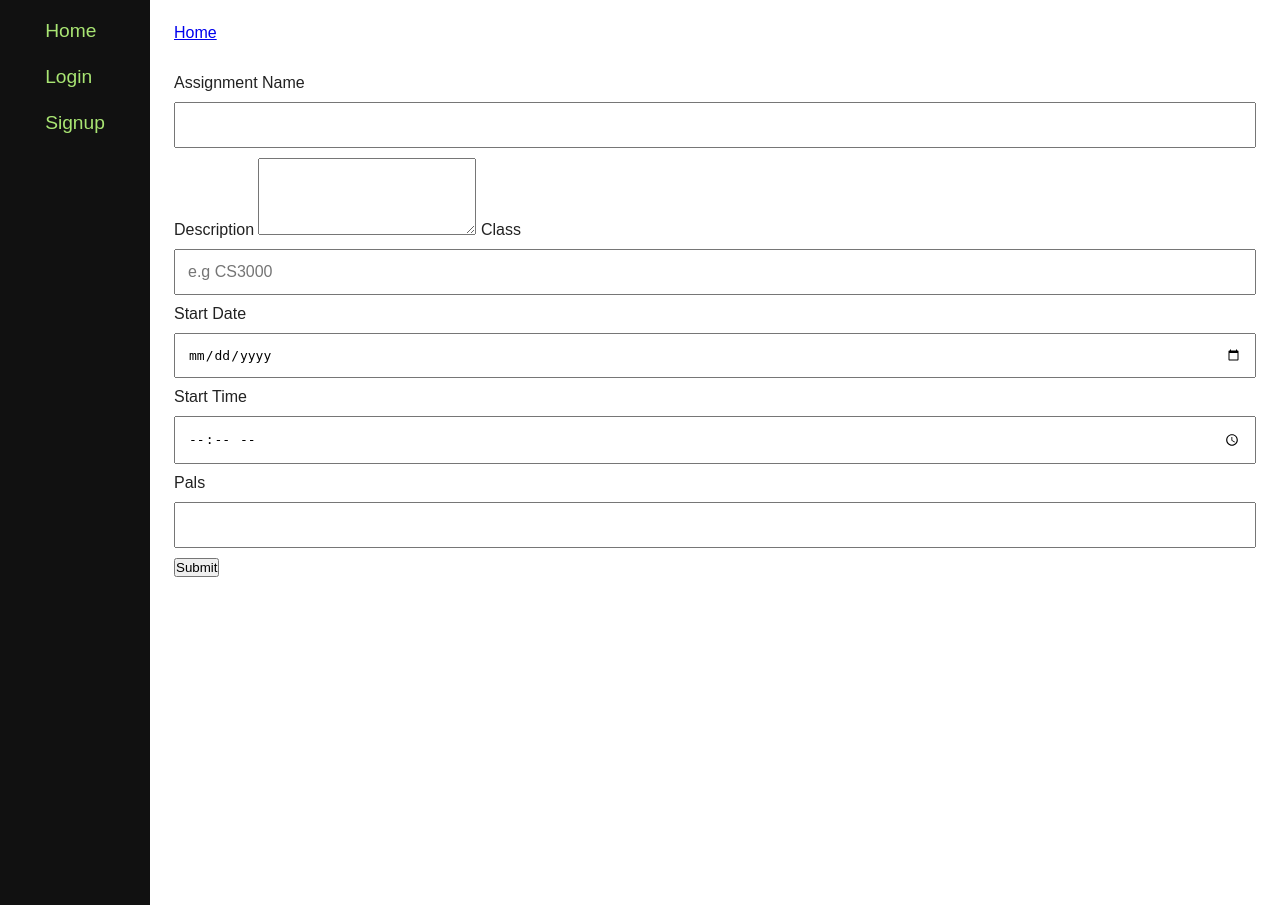
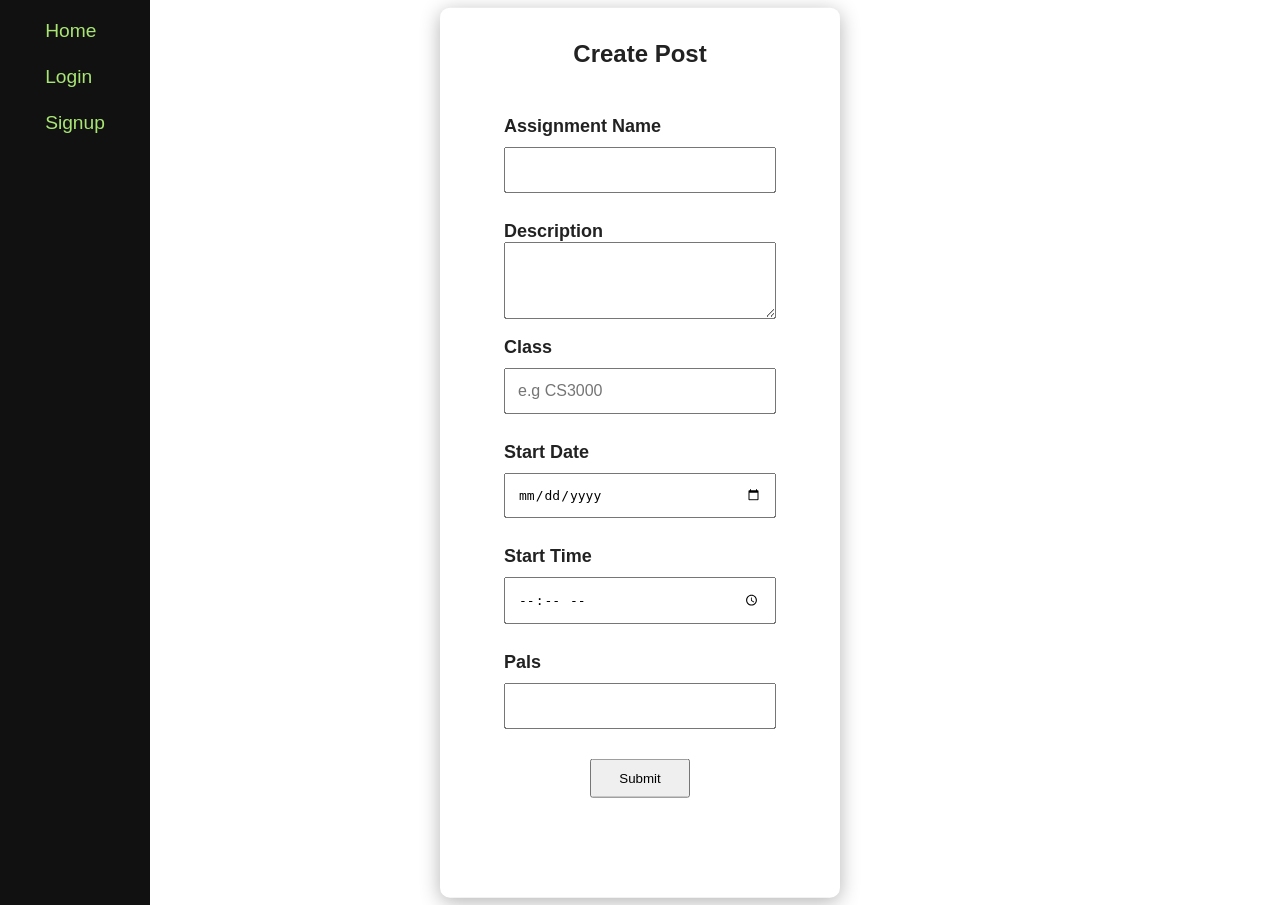
Before and after one commit to yorozc/UniPal, a Flask app: page /add_post in a window 1280 px wide. Run offline with Flask 3, Linux system fonts and the light colour scheme.

Commit message:
fixed create form

```diff
--- a/src/templates/pal_form.html
+++ b/src/templates/pal_form.html
@@ -1,9 +1,10 @@
 {% extends 'base.html' %}
 
 {% block body %}
-<a href="{{ url_for('main.index') }}">Home</a>
-<main>
+<div class="form-container">
+    <h2 class="form-header">Create Post</h2>
     <form method="POST" action="{{url_for('pal.add_post')}}">
+        <fieldset>
             <label for="work_name">Assignment Name</label>
             <input type="text" name=work_name required/>
             <label for="description">Description</label>
@@ -16,7 +17,9 @@
             <input type="time" name="time" required/>
             <label for="amount">Pals</label>
             <input type="number" name="amount" min=1 required/>
-        <button type="submit">Submit</button>
+            <button type="submit" class="form-btn">Submit</button>
+        </fieldset>
     </form>
-</main>
+</div>
+
 {% endblock %}
```
Lines whose indentation alone changed are shown as unchanged.
